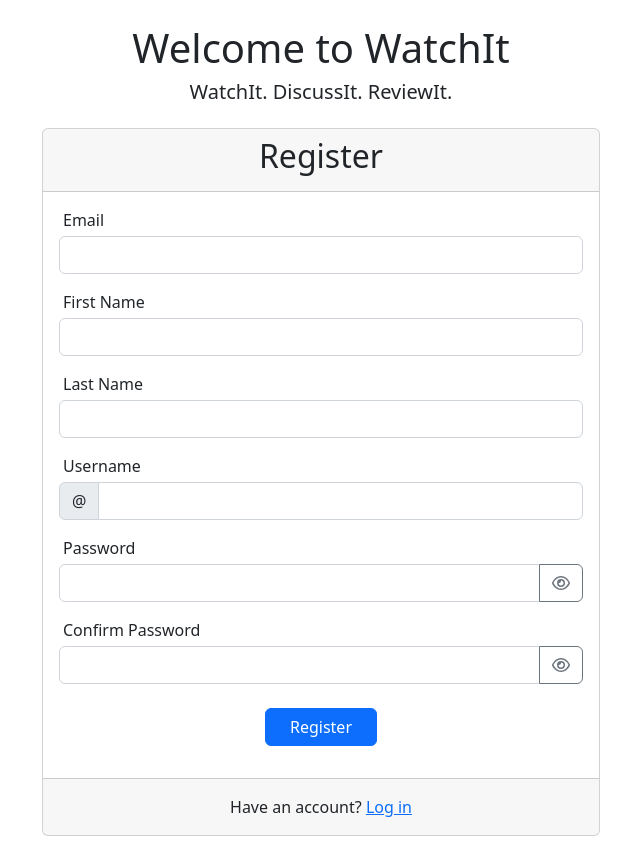
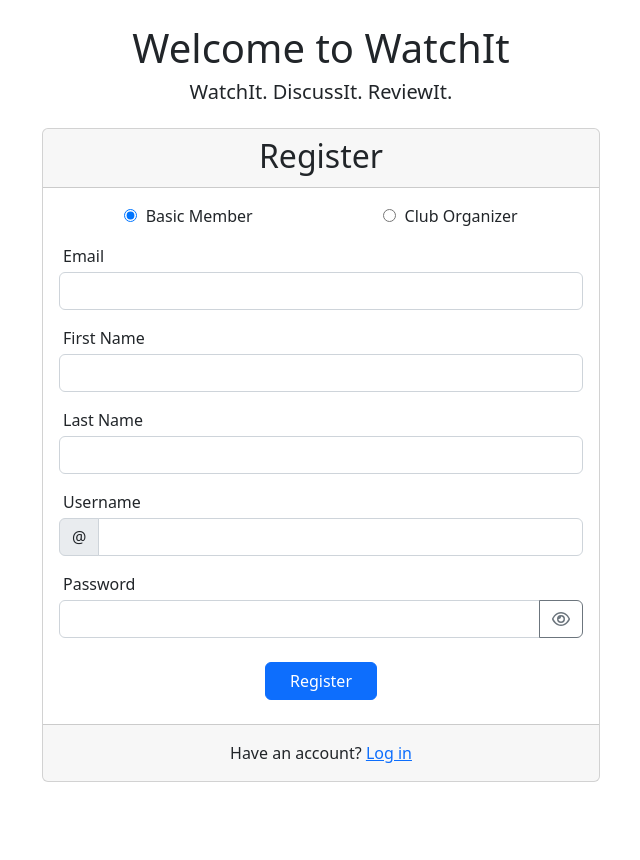
Before and after one commit to lisciandro-a/webdev-finalproject-team26, a React (Create React App) app: page /register in a window 1280 px wide. Shown: the whole page, without its empty margins (319-959 px from the left). After the commit the page ends 806 px from the top, so only its background shows below. Built offline with nearby package versions, Linux system fonts and the light colour scheme.

Commit message:
remove password confirm and add user roles
Can now select user role
- radio buttons for selecting what kind of user
- registration information slightly changes depending on which is selected
Removed password confirmation

```diff
--- a/src/login/index.js
+++ b/src/login/index.js
@@ -18,9 +18,9 @@ function Login() {
         <div>
           <Card className="text-center">
             <Card.Header>
-              <h2>Login</h2>
+              <h2 className="mb-1">Login</h2>
             </Card.Header>
-            <Card.Body className="text-start mb-3">
+            <Card.Body className="text-start mb-2">
               <label for="email" className="ps-1 mb-1">
                 Email
               </label>
--- /dev/null
+++ b/src/login/register.css
@@ -0,0 +1,4 @@
+.justify-user-role {
+    display: flex;
+    justify-content: space-around;
+}
--- a/src/login/register.js
+++ b/src/login/register.js
@@ -1,4 +1,5 @@
 import React, { useState } from "react";
+import "./register.css";
 import { Link } from "react-router-dom";
 import { Card } from "react-bootstrap";
 import { FontAwesomeIcon } from "@fortawesome/react-fontawesome";
@@ -6,7 +7,8 @@ import { faEye, faEyeSlash } from "@fortawesome/free-regular-svg-icons";
 
 function Register() {
   const [showPassword, setShowPassword] = useState(false);
-  const [showPasswordConfirm, setShowPasswordConfirm] = useState(false);
+  const [isMemberAccount, setIsMemberAccount] = useState(true);
+
   return (
     <div>
       <div className="col-1 col-md-2 col-lg-3"></div>
@@ -18,14 +20,40 @@ function Register() {
         <div>
           <Card className="text-center">
             <Card.Header>
-              <h2>Register</h2>
+              <h2 className="mb-1">Register</h2>
             </Card.Header>
-            <Card.Body className="text-start mb-3">
+            <Card.Body className="text-start mb-2">
+              <div className="justify-user-role mb-3">
+                <div>
+                  <input
+                    type="radio"
+                    value="MEMBER"
+                    name="radio-user-role"
+                    id="radio-member"
+                    checked={isMemberAccount}
+                    onClick={() => setIsMemberAccount(true)}
+                  />
+                  <label for="radio-member">&nbsp; Basic Member</label>
+                </div>
+                <div>
+                  <input
+                    type="radio"
+                    value="ORGANIZATION"
+                    name="radio-user-role"
+                    id="radio-organization"
+                    checked={!isMemberAccount}
+                    onClick={() => setIsMemberAccount(false)}
+                  />
+                  <label for="radio-member">&nbsp; Club Organizer</label>
+                </div>
+              </div>
+
               <label for="email" className="ps-1 mb-1">
                 Email
               </label>
               <input id="email" className="form-control mb-3" />
 
+              <div className={isMemberAccount ? "block" : "d-none"}>
                 <label for="first-name" className="ps-1 mb-1">
                   First Name
                 </label>
@@ -35,6 +63,14 @@ function Register() {
                   Last Name
                 </label>
                 <input id="last-name" className="form-control mb-3" />
+              </div>
+
+              <div className={isMemberAccount ? "d-none" : "block"}>
+                <label for="org-name" className="ps-1 mb-1">
+                  Organization Name
+                </label>
+                <input id="org-name" className="form-control mb-3" />
+              </div>
 
               <label for="username" className="ps-1 mb-1">
                 Username
@@ -62,26 +98,6 @@ function Register() {
                 </button>
               </div>
 
-              <label for="password-confirm" className="ps-1 mb-1">
-                Confirm Password
-              </label>
-              <div className="input-group mb-3">
-                <input
-                  type={showPasswordConfirm ? "text" : "password"}
-                  class="form-control"
-                  id="password-confirm"
-                />
-                <button
-                  className="btn btn-outline-secondary"
-                  type="button"
-                  onClick={() => setShowPasswordConfirm(!showPasswordConfirm)}
-                >
-                  <FontAwesomeIcon
-                    icon={showPasswordConfirm ? faEyeSlash : faEye}
-                  />
-                </button>
-              </div>
-
               <div className="text-center mt-4">
                 <button className="btn btn-primary ps-4 pe-4">
                   <span>Register</span>
```
Lines whose indentation alone changed are shown as unchanged.
